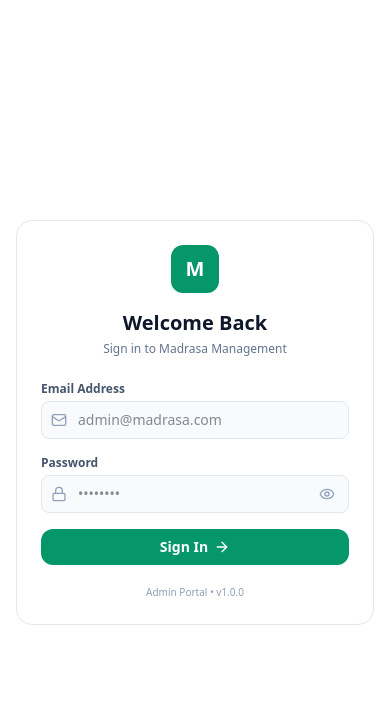
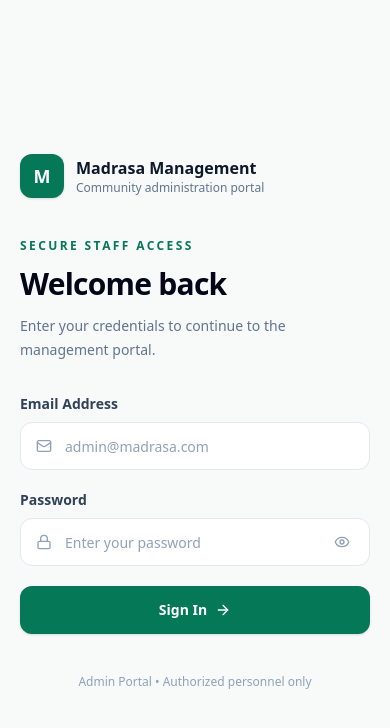
Before and after one commit to usman678zafar/MMS, a Next.js app: page /login in a window 390 px wide. Shown: the top 728 px of the page. Built offline with nearby package versions, Linux system fonts and the light colour scheme; no server answers.

Commit message:
login page fixed and enhanced

```diff
--- a/src/app/login/page.js
+++ b/src/app/login/page.js
@@ -1,8 +1,10 @@
 "use client";
-import React, { useState, useEffect } from "react";
+
+import React, { useEffect, useState } from "react";
+import Image from "next/image";
+import { useRouter } from "next/navigation";
+import { ArrowRight, Eye, EyeOff, Loader2, Lock, Mail } from "lucide-react";
 import { useAuth } from "@/context/AuthContext";
-import { useRouter } from "next/navigation";
-import { Mail, Lock, Loader2, ArrowRight, Eye, EyeOff } from "lucide-react";
 
 export default function Login() {
   const [email, setEmail] = useState("");
@@ -19,10 +21,11 @@ export default function Login() {
     }
   }, [user, router]);
 
-  const handleSubmit = async (e) => {
-    e.preventDefault();
+  const handleSubmit = async (event) => {
+    event.preventDefault();
     setLoading(true);
     setError(null);
+
     try {
       const response = await fetch("/api/auth/signin", {
         method: "POST",
@@ -30,18 +33,17 @@ export default function Login() {
         credentials: "same-origin",
         body: JSON.stringify({ email, password }),
       });
-
       const data = await response.json();
 
-      if (data.success) {
-        await refreshAuth();
-        router.replace("/");
-        router.refresh();
-      } else {
+      if (!data.success) {
         throw new Error(data.error || "Invalid email or password");
       }
-    } catch (err) {
-      setError(err.message);
+
+      await refreshAuth();
+      router.replace("/");
+      router.refresh();
+    } catch (submitError) {
+      setError(submitError.message);
     } finally {
       setLoading(false);
     }
@@ -50,62 +52,127 @@ export default function Login() {
   if (user) return null;
 
   return (
-    <div className="min-h-screen bg-white flex items-center justify-center p-4">
-      <div className="w-full max-w-sm">
-        <div className="bg-white border border-slate-200 p-6 rounded-2xl ">
-          <div className="text-center mb-6">
-            <div className="inline-flex h-12 w-12 items-center justify-center bg-primary-600 rounded-xl mb-4">
-              <span className="text-white text-xl font-bold">M</span>
+    <main className="min-h-svh bg-[#f7faf8] lg:grid lg:grid-cols-[minmax(0,1.12fr)_minmax(420px,0.88fr)]">
+      <section className="relative hidden min-h-svh overflow-hidden lg:flex lg:flex-col lg:justify-between">
+        <Image
+          src="/images/islamic-courtyard-login.png"
+          alt="Sunlit arches surrounding a peaceful mosque courtyard"
+          fill
+          priority
+          sizes="56vw"
+          className="object-cover"
+        />
+        <div className="absolute inset-0 bg-gradient-to-t from-emerald-950/95 via-emerald-950/20 to-slate-950/35" />
+        <div className="absolute inset-0 bg-emerald-950/10" />
+
+        <div className="relative z-10 flex items-center gap-3 p-10 text-white xl:p-14">
+          <div className="flex h-11 w-11 items-center justify-center rounded-xl border border-white/25 bg-white/15 text-lg font-bold backdrop-blur-md">
+            M
+          </div>
+          <div>
+            <p className="font-bold tracking-wide">Madrasa Management</p>
+            <p className="text-xs text-white/70">
+              Community administration portal
+            </p>
+          </div>
+        </div>
+
+        <div className="relative z-10 max-w-2xl p-10 text-white xl:p-14">
+          <div className="mb-5 h-1 w-12 rounded-full bg-amber-400" />
+          <h1 className="max-w-xl text-4xl font-bold leading-tight tracking-tight xl:text-5xl">
+            Nurturing knowledge. Strengthening community.
+          </h1>
+          <p className="mt-5 max-w-lg text-sm leading-7 text-white/75 xl:text-base">
+            One secure place to manage students, staff, donations, expenses,
+            and the daily work that keeps your institution moving forward.
+          </p>
+        </div>
+      </section>
+
+      <section className="flex min-h-svh items-center justify-center px-5 py-10 sm:px-10 lg:bg-white lg:px-12 xl:px-20">
+        <div className="w-full max-w-md">
+          <div className="mb-10 flex items-center gap-3 lg:hidden">
+            <div className="flex h-11 w-11 items-center justify-center rounded-xl bg-primary-700 text-lg font-bold text-white shadow-sm">
+              M
             </div>
-            <h1 className="text-xl font-bold text-slate-900 mb-1">
-              Welcome Back
-            </h1>
-            <p className="text-xs text-slate-500">
-              Sign in to Madrasa Management
+            <div>
+              <p className="font-bold text-slate-900">Madrasa Management</p>
+              <p className="text-xs text-slate-500">
+                Community administration portal
+              </p>
+            </div>
+          </div>
+
+          <div className="mb-8">
+            <p className="mb-3 text-xs font-bold uppercase tracking-[0.2em] text-primary-700">
+              Secure staff access
+            </p>
+            <h2 className="text-3xl font-bold tracking-tight text-slate-950 sm:text-4xl">
+              Welcome back
+            </h2>
+            <p className="mt-3 text-sm leading-6 text-slate-500">
+              Enter your credentials to continue to the management portal.
             </p>
           </div>
 
-          <form onSubmit={handleSubmit} className="space-y-4">
+          <form onSubmit={handleSubmit} className="space-y-5">
             {error && (
-              <div className="bg-red-50 border border-red-100 text-red-600 p-2 rounded-lg text-xs text-center">
+              <div
+                role="alert"
+                className="rounded-xl border border-red-100 bg-red-50 px-4 py-3 text-sm text-red-700"
+              >
                 {error}
               </div>
             )}
-            <div>
-              <label className="block text-xs font-semibold text-slate-600 mb-1">
+
+            <div className="space-y-2">
+              <label
+                htmlFor="email"
+                className="block text-sm font-semibold text-slate-700"
+              >
                 Email Address
               </label>
               <div className="relative">
-                <Mail className="absolute left-2.5 top-1/2 -translate-y-1/2 h-4 w-4 text-slate-400" />
+                <Mail className="pointer-events-none absolute left-4 top-1/2 h-4 w-4 -translate-y-1/2 text-slate-400" />
                 <input
+                  id="email"
                   type="email"
+                  name="email"
+                  autoComplete="email"
                   required
                   value={email}
-                  onChange={(e) => setEmail(e.target.value)}
-                  className="w-full pl-9 pr-3 py-2 bg-slate-50 border border-slate-200 rounded-lg text-slate-900 text-sm outline-none transition-all"
+                  onChange={(event) => setEmail(event.target.value)}
+                  className="h-12 w-full rounded-xl border border-slate-200 bg-white pl-11 pr-4 text-sm text-slate-900 outline-none transition placeholder:text-slate-400 focus:border-primary-500 focus:ring-4 focus:ring-primary-100"
                   placeholder="admin@madrasa.com"
                 />
               </div>
             </div>
-            <div>
-              <label className="block text-xs font-semibold text-slate-600 mb-1">
+
+            <div className="space-y-2">
+              <label
+                htmlFor="password"
+                className="block text-sm font-semibold text-slate-700"
+              >
                 Password
               </label>
-              <div className="relative flex items-center">
-                <Lock className="absolute left-2.5 h-4 w-4 text-slate-400" />
+              <div className="relative">
+                <Lock className="pointer-events-none absolute left-4 top-1/2 h-4 w-4 -translate-y-1/2 text-slate-400" />
                 <input
+                  id="password"
                   type={showPassword ? "text" : "password"}
+                  name="password"
+                  autoComplete="current-password"
                   required
                   value={password}
-                  onChange={(e) => setPassword(e.target.value)}
-                  className="w-full pl-9 pr-10 py-2 bg-slate-50 border border-slate-200 rounded-lg text-slate-900 text-sm outline-none transition-all"
-                  placeholder="••••••••"
+                  onChange={(event) => setPassword(event.target.value)}
+                  className="h-12 w-full rounded-xl border border-slate-200 bg-white pl-11 pr-12 text-sm text-slate-900 outline-none transition placeholder:text-slate-400 focus:border-primary-500 focus:ring-4 focus:ring-primary-100"
+                  placeholder="Enter your password"
                 />
                 <button
                   type="button"
-                  onClick={() => setShowPassword(!showPassword)}
-                  className="absolute right-2.5 p-1 text-slate-400 hover:text-slate-600 transition-colors focus:outline-none"
-                  tabIndex="-1"
+                  onClick={() => setShowPassword((visible) => !visible)}
+                  className="absolute right-3 top-1/2 -translate-y-1/2 rounded-lg p-2 text-slate-400 transition-colors hover:bg-slate-100 hover:text-slate-600 focus:outline-none focus:ring-2 focus:ring-primary-200"
+                  aria-label={showPassword ? "Hide password" : "Show password"}
                 >
                   {showPassword ? (
                     <EyeOff className="h-4 w-4" />
@@ -119,10 +186,13 @@ export default function Login() {
             <button
               type="submit"
               disabled={loading}
-              className="w-full btn btn-primary py-2 text-sm flex items-center justify-center space-x-1.5 transition-all active:scale-95 mt-2"
+              className="mt-2 flex h-12 w-full items-center justify-center gap-2 rounded-xl bg-primary-700 px-4 text-sm font-bold text-white shadow-sm transition hover:bg-primary-800 focus:outline-none focus:ring-4 focus:ring-primary-200 disabled:cursor-not-allowed disabled:opacity-60"
             >
               {loading ? (
-                <Loader2 className="h-4 w-4 animate-spin" />
+                <>
+                  <Loader2 className="h-4 w-4 animate-spin" />
+                  <span>Signing in...</span>
+                </>
               ) : (
                 <>
                   <span>Sign In</span>
@@ -132,11 +202,11 @@ export default function Login() {
             </button>
           </form>
 
-          <div className="mt-5 text-center text-slate-400 text-[10px]">
-            Admin Portal &bull; v1.0.0
-          </div>
+          <p className="mt-10 text-center text-xs text-slate-400">
+            Admin Portal &bull; Authorized personnel only
+          </p>
         </div>
-      </div>
-    </div>
+      </section>
+    </main>
   );
 }
--- a/src/app/page.js
+++ b/src/app/page.js
@@ -24,6 +24,7 @@ import {
   Legend,
 } from "recharts";
 import { PERMISSIONS } from "@/lib/rbac";
+import { useAuth } from "@/context/AuthContext";
 
 import {
   getDashboardStats,
@@ -32,6 +33,9 @@ import {
 } from "./actions";
 
 export default function DashboardPage() {
+  const { user, loading: authLoading, hasPermission } = useAuth();
+  const canLoadDashboard =
+    !authLoading && Boolean(user) && hasPermission(PERMISSIONS.DASHBOARD_VIEW);
   const [stats, setStats] = useState({
     totalDonations: 0,
     totalExpenses: 0,
@@ -40,10 +44,13 @@ export default function DashboardPage() {
   });
   const [financialData, setFinancialData] = useState([]);
   const [recentActivity, setRecentActivity] = useState([]);
-  const [loading, setLoading] = useState(true);
   const [hasMounted, setHasMounted] = useState(false);
 
   useEffect(() => {
+    if (!canLoadDashboard) return;
+
+    let cancelled = false;
+
     async function fetchAllData() {
       try {
         const [statsRes, financialRes, activityRes] = await Promise.all([
@@ -52,7 +59,7 @@ export default function DashboardPage() {
           getRecentActivity(),
         ]);
 
-        if (statsRes.success) {
+        if (!cancelled && statsRes.success) {
           setStats({
             totalDonations: statsRes.totalDonations,
             totalExpenses: statsRes.totalExpenses,
@@ -63,25 +70,30 @@ export default function DashboardPage() {
           });
         }
 
-        if (financialRes.success) {
+        if (!cancelled && financialRes.success) {
           setFinancialData(financialRes.data);
         }
 
-        if (activityRes.success) {
+        if (!cancelled && activityRes.success) {
           setRecentActivity(activityRes.activities);
         }
       } catch (error) {
-        console.error("Error fetching dashboard data:", error);
-      } finally {
-        setLoading(false);
+        if (!cancelled) {
+          console.error("Error fetching dashboard data:", error);
+        }
       }
     }
+
     const timer = setTimeout(() => {
       setHasMounted(true);
       fetchAllData();
     }, 0);
-    return () => clearTimeout(timer);
-  }, []);
+
+    return () => {
+      cancelled = true;
+      clearTimeout(timer);
+    };
+  }, [canLoadDashboard]);
 
   const cards = [
     {
```
Also changed, not shown: 1 other file (tests, documents, lock files or other folders).
